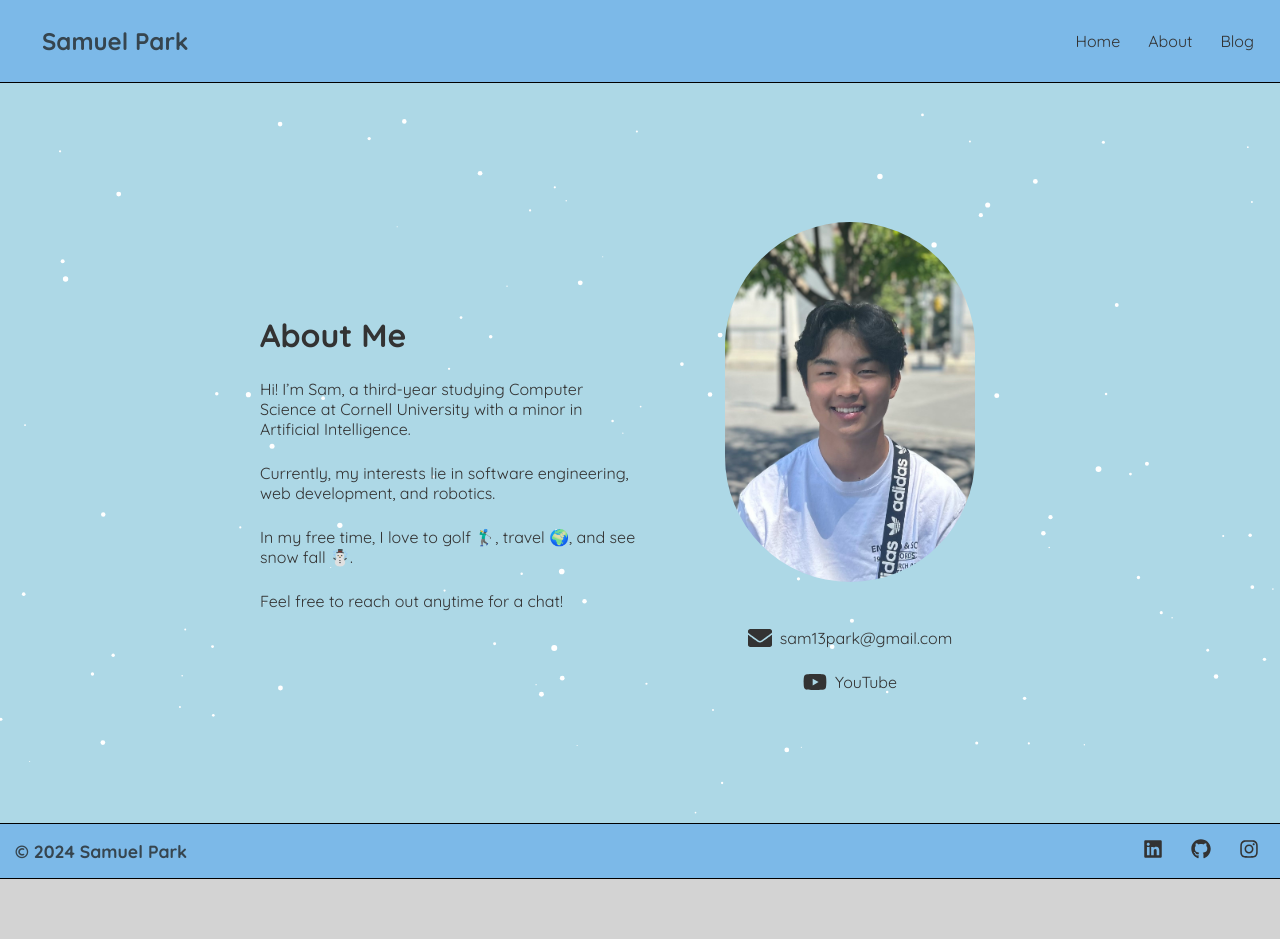
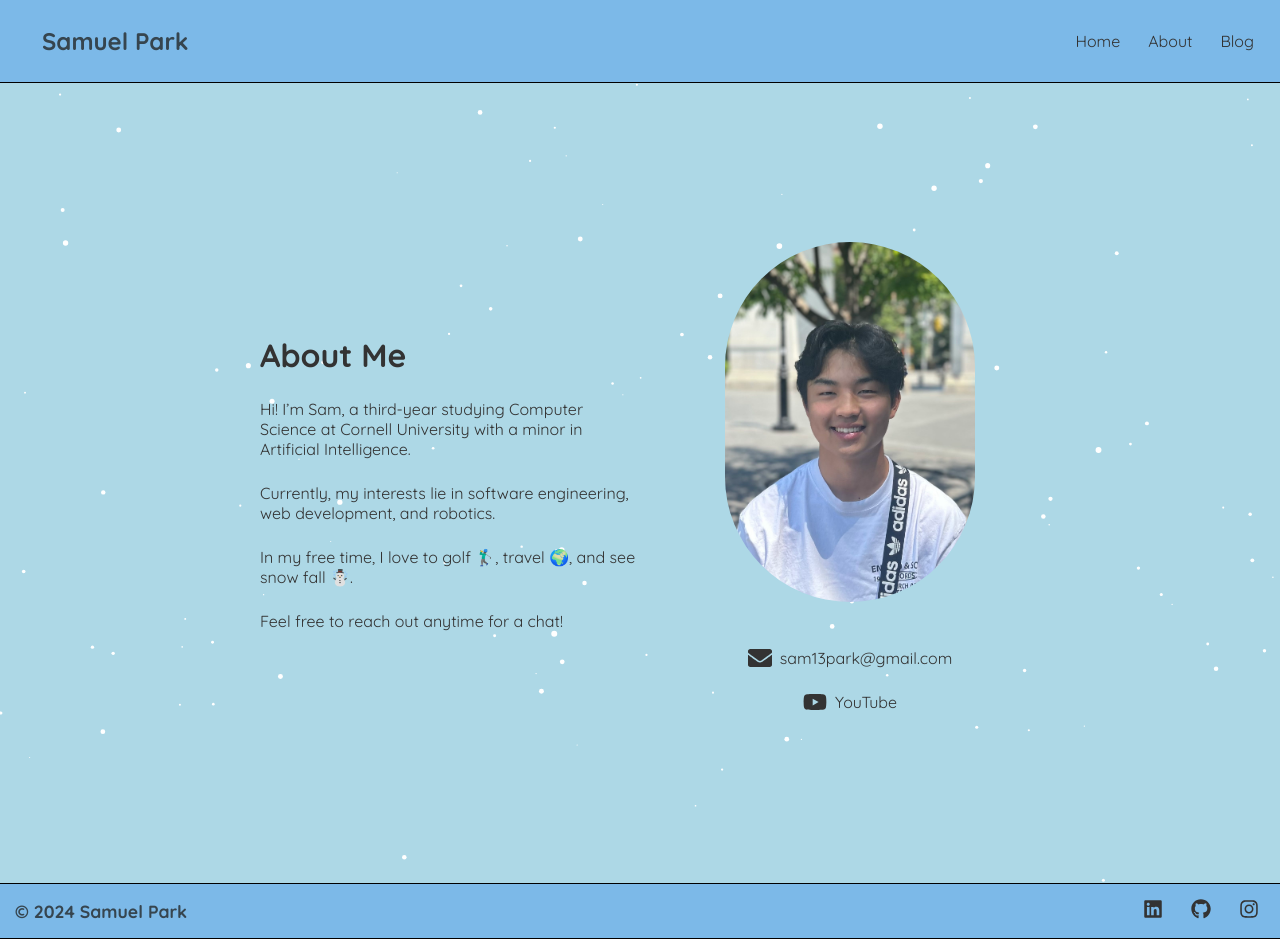
Before and after one commit to samparkk13/parksamuel.com, a React (Create React App) app: page /about in a window 1280 px wide. Before the commit the page ends 879 px from the top, so only its background shows below. Built offline with nearby package versions, Linux system fonts and the light colour scheme.

Commit message:
scrollable About page

```diff
--- a/src/components/About/About.js
+++ b/src/components/About/About.js
@@ -11,15 +11,14 @@ const About = () => {
         <Box
             bg="lightblue"
             width="100vw"
-            height="90vh"
+            height="100vh"
             display="flex"
             justifyContent="center"
             alignItems="center"
-            paddingTop="20px"
+            paddingTop="0px"
             position="relative"
             overflowY="auto"
         >
-             {/* <Box height="75px" /> This will add space at the top */}
             <FallingParticles />
             <Flex
                 maxWidth="800px"
```
